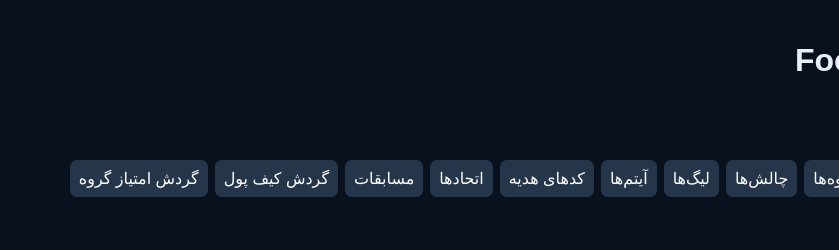
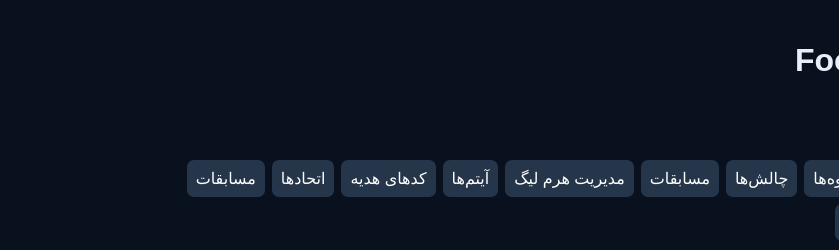
Before and after one commit to tusanbot/Football, a Next.js app in the folder apps/web/: page /admin in a window 1280 px wide. Shown: the top 250 px of the page, without its empty margins (441-1280 px from the left). Built offline with nearby package versions, Linux system fonts and the light colour scheme; no server answers.

Commit message:
feat(admin): add dedicated pyramid league management section

```diff
--- a/apps/web/app/admin/admin-client.tsx
+++ b/apps/web/app/admin/admin-client.tsx
@@ -1,8 +1,9 @@
 "use client";
+import LeagueManagementClient from "./league-management-client";
 import {useCallback,useEffect,useState} from "react";
 declare global{interface Window{Telegram?:{WebApp?:{initData?:string;ready?:()=>void;expand?:()=>void}}}}
 const API=process.env.NEXT_PUBLIC_API_URL??"http://localhost:4000";
-const sections=[["players","بازیکنان"],["clubs","باشگاه‌ها"],["alliance-seasons","فصل‌های اتحاد"],["users","کاربران"],["groups","گروه‌ها"],["challenges","چالش‌ها"],["leagues","لیگ‌ها"],["items","آیتم‌ها"],["gift-codes","کدهای هدیه"],["alliances","اتحادها"],["matches","مسابقات"],["wallet-ledger","گردش کیف پول"],["group-ledger","گردش امتیاز گروه"],["audit","سوابق مدیران"]];
+const sections=[["players","بازیکنان"],["clubs","باشگاه‌ها"],["alliance-seasons","فصل‌های اتحاد"],["users","کاربران"],["groups","گروه‌ها"],["challenges","چالش‌ها"],["leagues","مسابقات"],["pyramid","مدیریت هرم لیگ"],["items","آیتم‌ها"],["gift-codes","کدهای هدیه"],["alliances","اتحادها"],["matches","مسابقات"],["wallet-ledger","گردش کیف پول"],["group-ledger","گردش امتیاز گروه"],["audit","سوابق مدیران"]];
 type R=Record<string,any>;
 export default function AdminClient(){const [init,setInit]=useState(""),[section,setSection]=useState("players"),[rows,setRows]=useState<R[]>([]),[counts,setCounts]=useState<R>({}),[q,setQ]=useState(""),[msg,setMsg]=useState(""),[busy,setBusy]=useState(false);
 useEffect(()=>{setInit(window.Telegram?.WebApp?.initData??"");window.Telegram?.WebApp?.ready?.();window.Telegram?.WebApp?.expand?.();},[]);
@@ -15,7 +16,7 @@ return <main dir="rtl" style={{maxWidth:1200,margin:"auto",padding:20,color:"#e9
 <div style={{display:"grid",gridTemplateColumns:"repeat(auto-fit,minmax(105px,1fr))",gap:8,margin:"20px 0"}}>{Object.entries(counts).map(([k,v])=><div key={k} style={{background:"#1b293b",padding:12,borderRadius:9}}><small>{k}</small><h2>{v}</h2></div>)}</div>
 <nav style={{display:"flex",gap:7,flexWrap:"wrap",marginBottom:15}}>{sections.map(([k,t])=><button key={k} onClick={()=>setSection(k)} style={{padding:9,border:0,borderRadius:7,background:section===k?"#2563eb":"#26364a",color:"white"}}>{t}</button>)}</nav>
 <div style={{display:"flex",gap:8,marginBottom:12}}><input value={q} onChange={e=>setQ(e.target.value)} placeholder="جست‌وجو..." style={{flex:1,padding:10,borderRadius:7}}/>{btn("جست‌وجو",()=>void load())}{btn("بروزرسانی",()=>void load())}</div>{msg&&<p style={{background:"#432b34",padding:10,borderRadius:7}}>{msg}</p>}
-{busy?<p>در حال بارگذاری…</p>:<div style={{display:"grid",gap:9}}>{rows.map((r,i)=><article key={r.id??i} style={{background:"#1b293b",padding:13,borderRadius:9}}><strong>{r.name??r.title??r.code??[r.firstName,r.lastName].filter(Boolean).join(" ")??r.displayName??r.telegramId??r.id}</strong><div style={{display:"flex",gap:12,flexWrap:"wrap",color:"#aebbd0",fontSize:13,margin:"8px 0"}}>{Object.entries(r).filter(([k,v])=>!["id","name","title","code","firstName","lastName","club","group","_count","attributes"].includes(k)&&["string","number","boolean"].includes(typeof v)).slice(0,7).map(([k,v])=><span key={k}>{k}: {String(v)}</span>)}</div>{r.club&&<small>باشگاه: {r.club.name}</small>}{r.homeClub&&<small> · {r.homeClub.name} مقابل {r.awayClub?.name} {r.homeScore??"—"}:{r.awayScore??"—"}</small>}{r.user&&<small> · کاربر: {r.user.displayName??r.user.telegramId}</small>}{r.group&&<small> · گروه: {r.group.title}</small>}{r.group&&<small> · گروه: {r.group.title}</small>}<div style={{display:"flex",gap:7,flexWrap:"wrap",marginTop:10}}>
+{section==="pyramid"?<LeagueManagementClient/>:busy?<p>در حال بارگذاری…</p>:<div style={{display:"grid",gap:9}}>{rows.map((r,i)=><article key={r.id??i} style={{background:"#1b293b",padding:13,borderRadius:9}}><strong>{r.name??r.title??r.code??[r.firstName,r.lastName].filter(Boolean).join(" ")??r.displayName??r.telegramId??r.id}</strong><div style={{display:"flex",gap:12,flexWrap:"wrap",color:"#aebbd0",fontSize:13,margin:"8px 0"}}>{Object.entries(r).filter(([k,v])=>!["id","name","title","code","firstName","lastName","club","group","_count","attributes"].includes(k)&&["string","number","boolean"].includes(typeof v)).slice(0,7).map(([k,v])=><span key={k}>{k}: {String(v)}</span>)}</div>{r.club&&<small>باشگاه: {r.club.name}</small>}{r.homeClub&&<small> · {r.homeClub.name} مقابل {r.awayClub?.name} {r.homeScore??"—"}:{r.awayScore??"—"}</small>}{r.user&&<small> · کاربر: {r.user.displayName??r.user.telegramId}</small>}{r.group&&<small> · گروه: {r.group.title}</small>}{r.group&&<small> · گروه: {r.group.title}</small>}<div style={{display:"flex",gap:7,flexWrap:"wrap",marginTop:10}}>
 {section==="users"&&btn(r.isSuspended?"رفع تعلیق کاربر":"تعلیق کاربر",()=>void act(r.isSuspended?"restore-user":"suspend-user",r.id,{reason:"مدیریت مرکزی"}))}
 {section==="groups"&&btn(r.isSuspended?"رفع تعلیق گروه":"تعلیق گروه",()=>void act(r.isSuspended?"restore-group":"suspend-group",r.id,{reason:"مدیریت مرکزی"}))}
 {section==="players"&&<>{btn("ویرایش بازیکن",()=>{const firstName=window.prompt("نام",r.firstName);if(firstName===null)return;const lastName=window.prompt("نام خانوادگی",r.lastName);if(lastName===null)return;const age=Number(window.prompt("سن",String(r.age)));const overall=Number(window.prompt("قدرت",String(r.overall)));const potential=Number(window.prompt("پتانسیل",String(r.potential)));void act("player-update",r.id,{firstName,lastName,age,overall,potential});})}{btn(r.status==="RETIRED"?"بازگردانی بازیکن":"بازنشسته‌کردن",()=>void act("player-status",r.id,{status:r.status==="RETIRED"?"ACTIVE":"RETIRED"}))}</>}
```
